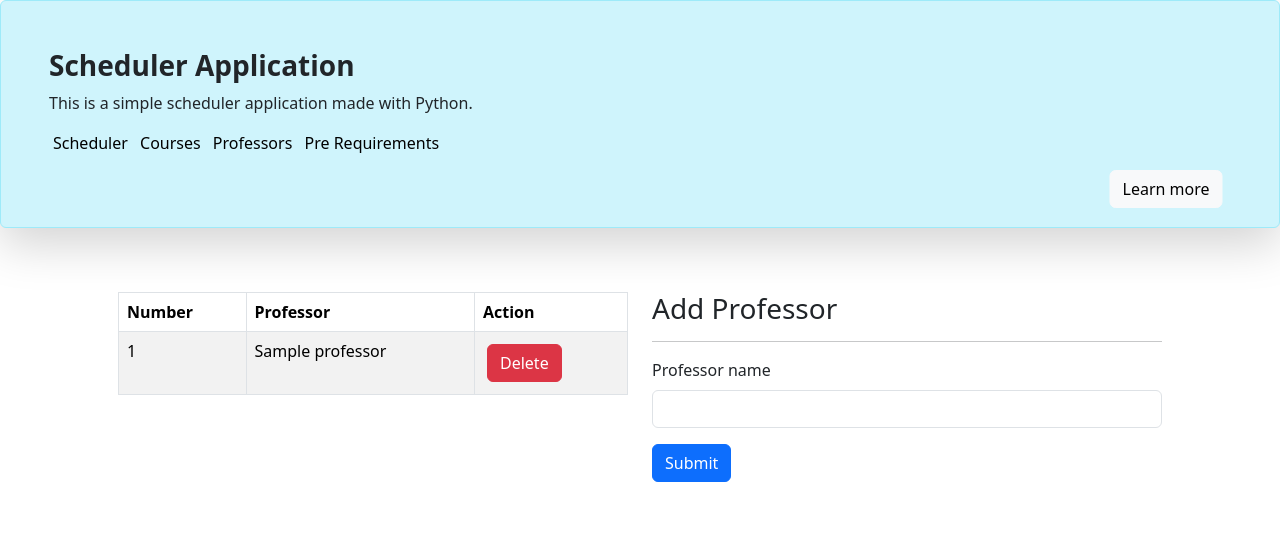
After one commit to mehdee81/kakaoo, a Django app: page /professors in a window 1280 px wide. The commit adds this page. Shown: the top 545 px of the page. Run offline with Django 4.2, Linux system fonts and the light colour scheme; tables that the repository leaves empty hold one stand-in row (values such as "Sample post"); some libraries are stand-ins or nearby versions.

Commit message:
Add Professors Management Page.

```diff
--- a/app/scheduler/urls.py
+++ b/app/scheduler/urls.py
@@ -14,5 +14,8 @@ urlpatterns = [
         name="delete_course",
     ),
     path("update_unit", views.update_unit, name="update_unit"),
-    path('add_group' , views.add_group , name="add_group")
+    path('add_group' , views.add_group , name="add_group"),
+    path('professors' , views.professors , name="professors"),
+    path('add_professor' , views.add_professor , name="add_professor"),
+    path('delete_professor/<int:professor_id>' , views.delete_professor , name="delete_professor")
 ]
--- a/app/scheduler/views.py
+++ b/app/scheduler/views.py
@@ -1,5 +1,5 @@
 from django.shortcuts import render, redirect
-from .models import Courses, Professors, SameTime
+from .models import Courses, Professors, SameTime, Professors
 from django.views.decorators.csrf import csrf_exempt
 from django.http import JsonResponse
 import json
@@ -136,10 +136,14 @@ def add_group(request):
         course_name = request.POST.get("course_name")
         Course_goup_number = request.POST.get("Course_goup_number")
         main_course = Courses.objects.get(course=course_name)
-        course = Courses.objects.filter(course=f"{course_name}_g{Course_goup_number}").all()
+        course = Courses.objects.filter(
+            course=f"{course_name}_g{Course_goup_number}"
+        ).all()
         if len(course) == 0:
 
-            add_course = Courses(course=f"{course_name}_g{Course_goup_number}", unit = main_course.unit)
+            add_course = Courses(
+                course=f"{course_name}_g{Course_goup_number}", unit=main_course.unit
+            )
             add_course.save()
 
             sametimes = SameTime.objects.filter(
@@ -155,7 +159,28 @@ def add_group(request):
             linked_courses.append(course_name)
 
             for l_c in linked_courses:
-                add_course = SameTime(course_1=f"{course_name}_g{Course_goup_number}", course_2=l_c)
+                add_course = SameTime(
+                    course_1=f"{course_name}_g{Course_goup_number}", course_2=l_c
+                )
                 add_course.save()
 
     return redirect("courses")
+
+
+def professors(request):
+    professors = Professors.objects.values("id", "name")
+    return render(request, "scheduler/professors.html", {"professors": professors})
+
+
+def delete_professor(request, professor_id):
+    prof = Professors.objects.get(id=professor_id)
+    prof.delete()
+    return redirect("professors")
+
+
+def add_professor(request):
+    if request.method == "POST":
+        prof_name = request.POST.get("professor_name")
+        prof = Professors(name = prof_name)
+        prof.save()
+    return redirect("professors")
--- a/app/templates/base.html
+++ b/app/templates/base.html
@@ -23,6 +23,7 @@
         <li><a href="http://127.0.0.1:8000/professors">Professors</a></li>
         <li><a href="http://127.0.0.1:8000/pre_requirements">Pre Requirements</a></li>
     </ul>
+    <br>
     <a href="http://127.0.0.1:8000/learn_more" class="btn btn-light position-absolute bottom-0 end-0 translate-middle">Learn more</a>
 </div>
     {% block page_body %}{% endblock %}
--- /dev/null
+++ b/app/templates/scheduler/professors.html
@@ -0,0 +1,41 @@
+{% extends "base.html" %}
+{% block page_body %}
+<div class="container p-lg-5">
+    <div class="row">
+        <div class="col-12 col-lg">
+            <table class="table table-striped table-bordered">
+                <thead>
+                    <tr>
+                        <th>Number</th>
+                        <th>Professor</th>
+                        <th>Action</th>
+                    </tr>
+                </thead>
+                <tbody>
+                    {% for professor in professors %}
+                    <tr>
+                        <td>{{ forloop.counter }}</td>
+                        <td>{{ professor.name }}</td>
+                        <td>
+                            <a href="{% url 'delete_professor' professor.id %}" class="btn btn-danger m-1">Delete</a>
+                        </td>
+                    </tr>
+                    {% endfor %}
+                </tbody>
+            </table>
+        </div>
+        <div class="col-12 col-lg">
+            <h3>Add Professor</h3>
+            <hr>
+            <form method="POST" action="{% url 'add_professor' %}">
+                {% csrf_token %}
+                <div class="mb-3">
+                    <label for="professor_name" class="form-label">Professor name</label>
+                    <input type="text" class="form-control" id="professor_name" name="professor_name" aria-describedby="professor name" required>
+                </div>
+                <button type="submit" class="btn btn-primary">Submit</button>
+            </form>
+        </div>
+    </div>
+</div>
+{% endblock %}
```
